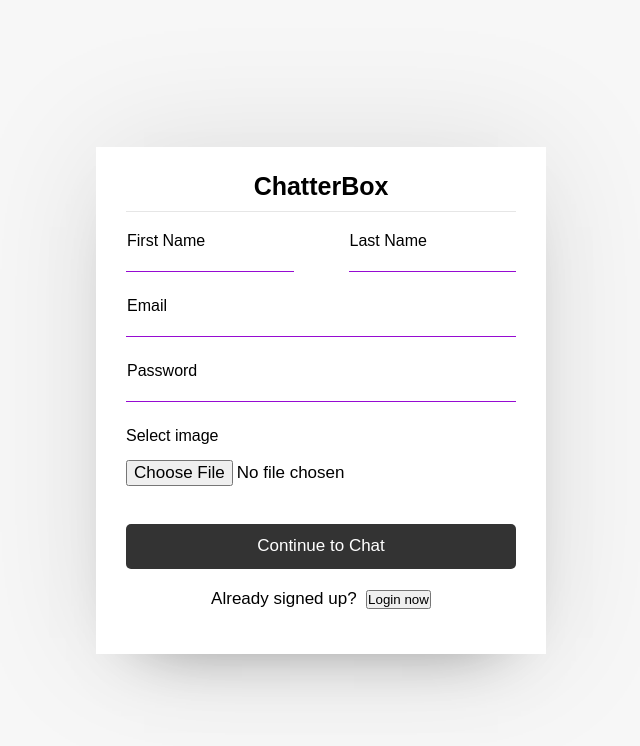
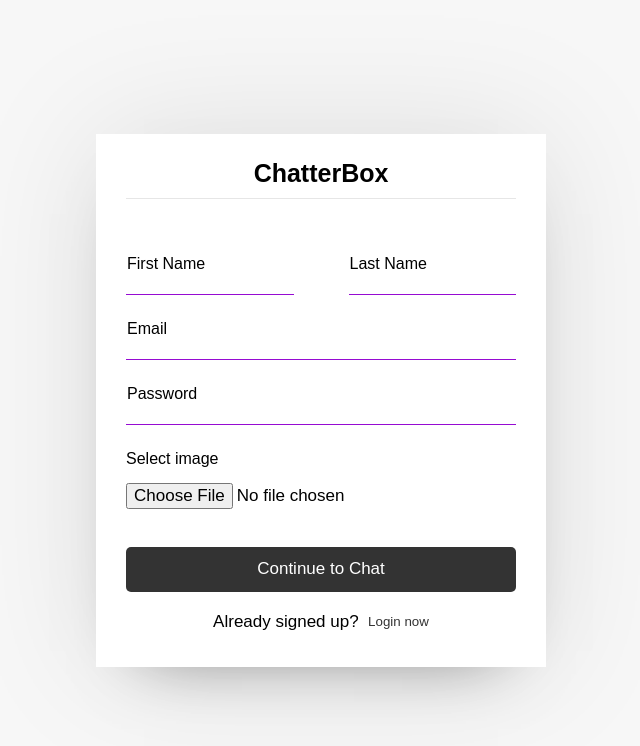
Before and after one commit to yashksaini-coder/ChatterBox, a Flask app: template src/templates/index.html in a window 1280 px wide. Shown: the top 746 px of the page, without its empty margins (319-959 px from the left). Run offline with Flask 3, Linux system fonts and the light colour scheme; the template is opened without the code that fills it, so the values that code supplies are empty.

Commit message:
style.css

```diff
--- a/src/static/style.css
+++ b/src/static/style.css
@@ -33,13 +33,12 @@ body{
 }
 .form form .error-txt{
     color: #721c72;
-    background:#f8d7da;
+    background:#fff;
     padding:8px 10px;
     text-align:center;
     border-radius:5px;
-    margin-bottom:10px;
-    border:1px solid #f5c6cb;
-    display: none;
+    margin-bottom:20px;
+    border:none;
 }
 .form form .name-details{
     display: flex;
@@ -123,15 +122,20 @@ body{
     content: "\f070";
     color:#333;
 }
-.form .link{
+.form .link form{
     text-align: center;
     margin:10px 0;
     font-size:17px;
+    display: flex;
+    justify-content: center;
 }
-.form .link a{
+.form .link form input[type="submit"]{
     color:#333;
+    background-color: transparent;
+    border:none;
+    outline:none;
 }
-.form .link a:hover{
+.form .link form input[type="submit"]:hover{
     text-decoration: underline;
 }
 .users{
```
Also changed, not shown: other parts of src/static/style.css (+33 -7 lines).
